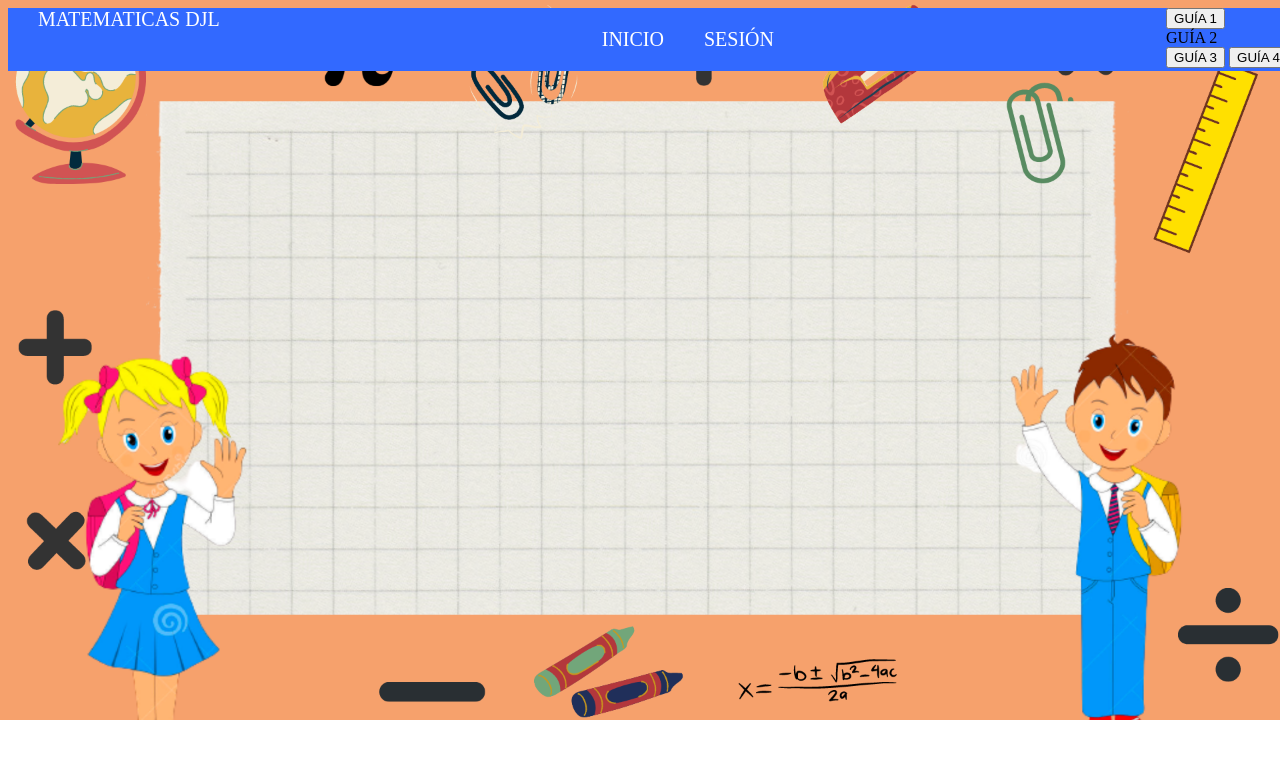
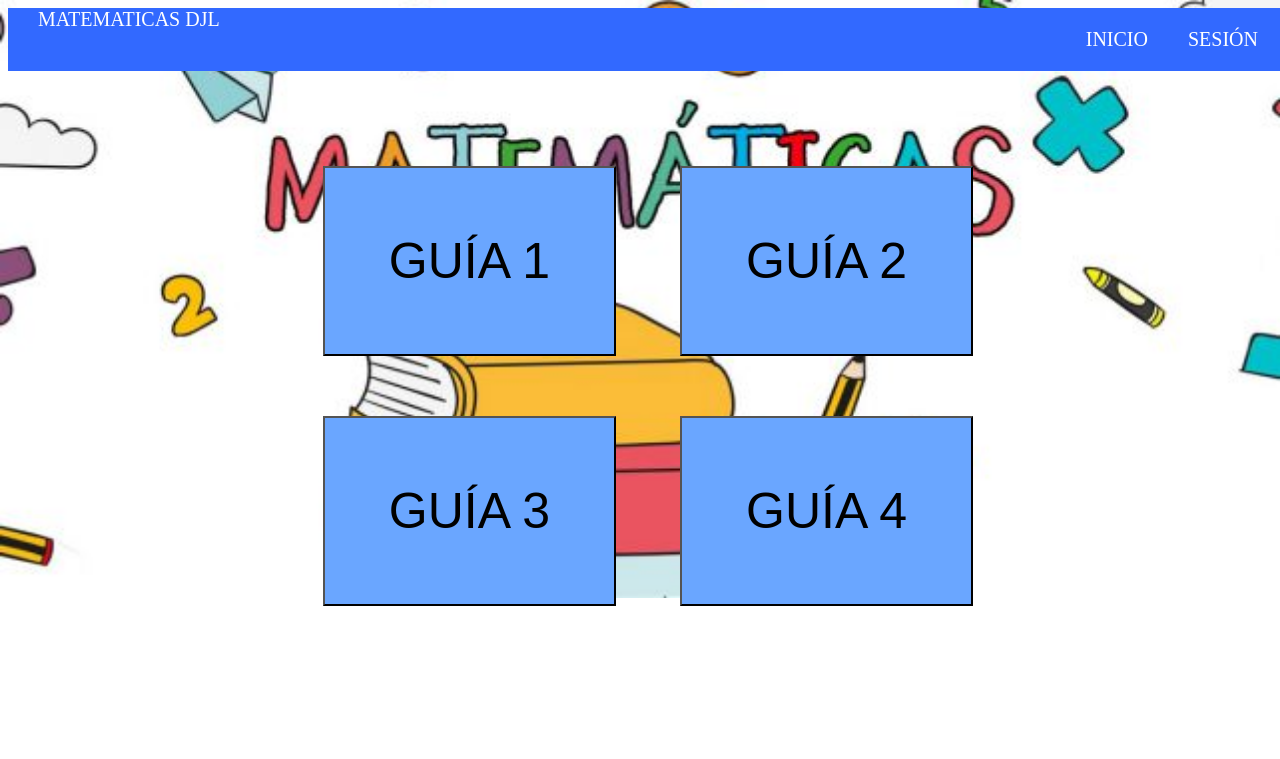
Before and after one commit to Diego8541265/matematicaDJL, a PHP site: page /Guias.html in a window 1280 px wide. Shown: the top 759 px of the page. Run offline with PHP 8.4, Linux system fonts and the light colour scheme.

Commit message:
awrsetghuj

```diff
--- a/Guias.css
+++ b/Guias.css
@@ -1,5 +1,5 @@
 body {
-    background-image: url("img/fondo.png");
+    background-image: url("img/M1.jpg");
     background-size: cover;
     background-repeat: no-repeat;
 }
@@ -11,6 +11,7 @@
     position: fixed;
     width: 100%;
     z-index: 100;
+    margin-left: 0%;
 }
 
 .navbar {
@@ -39,3 +40,15 @@
 .navbar a:hover {
     background: #1985ff;
 }
+.principal{
+  position: absolute;
+  width: 100%;
+  text-align: center;
+  margin-top: 10%;
+}
+.boton{
+  padding: 5%;
+  margin: 30px;
+  background-color: #6aa6ff;
+  font-size: 50px;
+}
--- a/Guias.html
+++ b/Guias.html
@@ -20,18 +20,18 @@
 
     <nav class="navbar">
         <a href="inicio.html">Inicio</a>
-        <a href="inisio_sesion.html">Sesión</a>
+        <a href="inicio_sesion.html">Sesión</a>
 
     </nav>
 
     <div class="principal">
     <div class="secundario">
-        <div class="boton"><button class="divTableCell">GUÍA 1</button></div>
-        <div class="boton">GUÍA 2</div>
+        <a href="https://www.youtube.com/watch?v=dQw4w9WgXcQ....."><button class="boton">GUÍA 1</button></a>
+        <a href="https://www.youtube.com/watch?v=dQw4w9WgXcQ....."><button class="boton">GUÍA 2</button></a>
     </div>
         <div class="secundario">
-        <button class="boton">GUÍA 3</button>
-        <button class="boton">GUÍA 4</button>
+        <a href="https://www.youtube.com/watch?v=dQw4w9WgXcQ....."><button class="boton">GUÍA 3</button></a>
+        <a href="https://www.youtube.com/watch?v=dQw4w9WgXcQ....."><button class="boton">GUÍA 4</button></a>
         </div>
     </div>
 </body>
```
